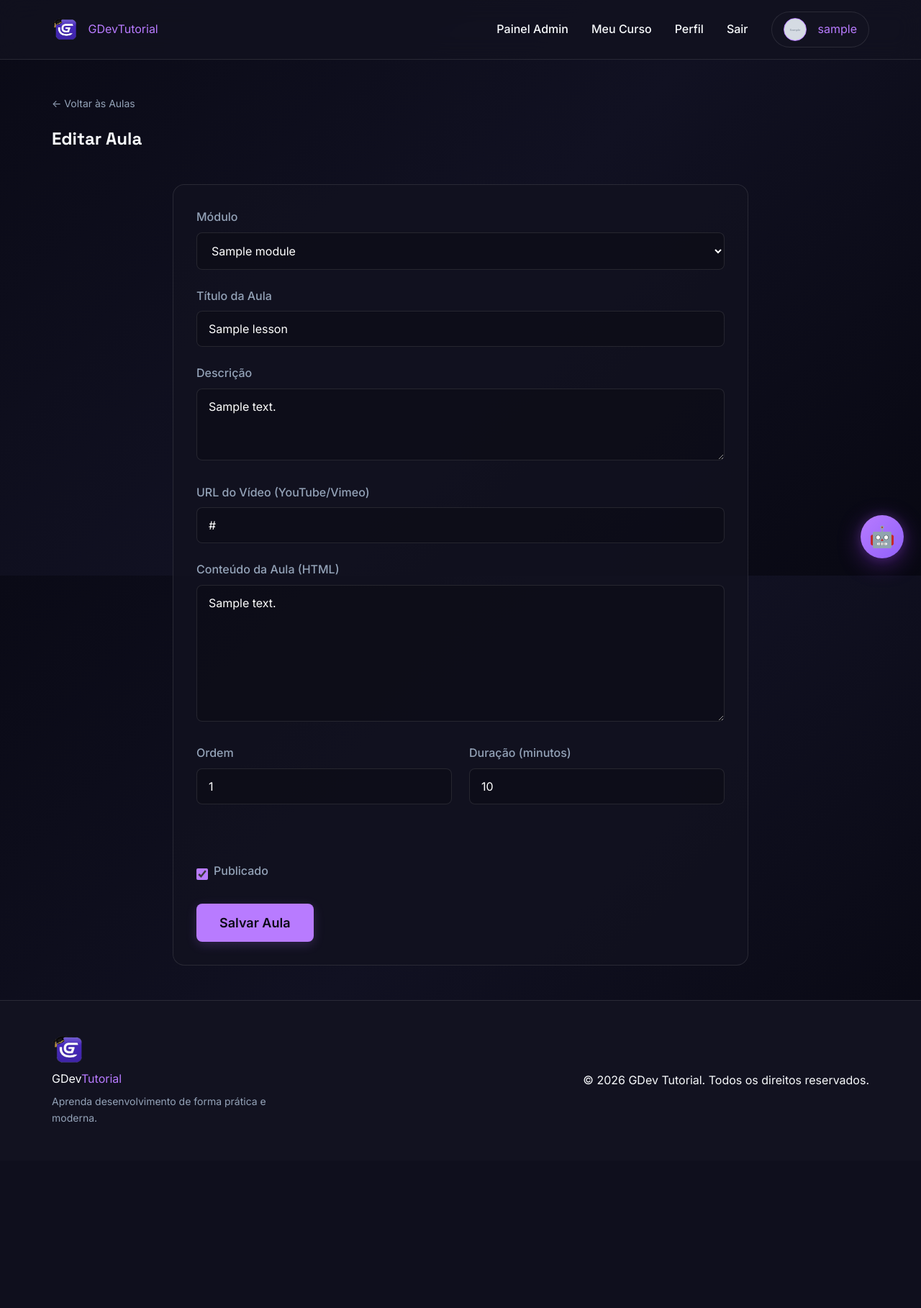
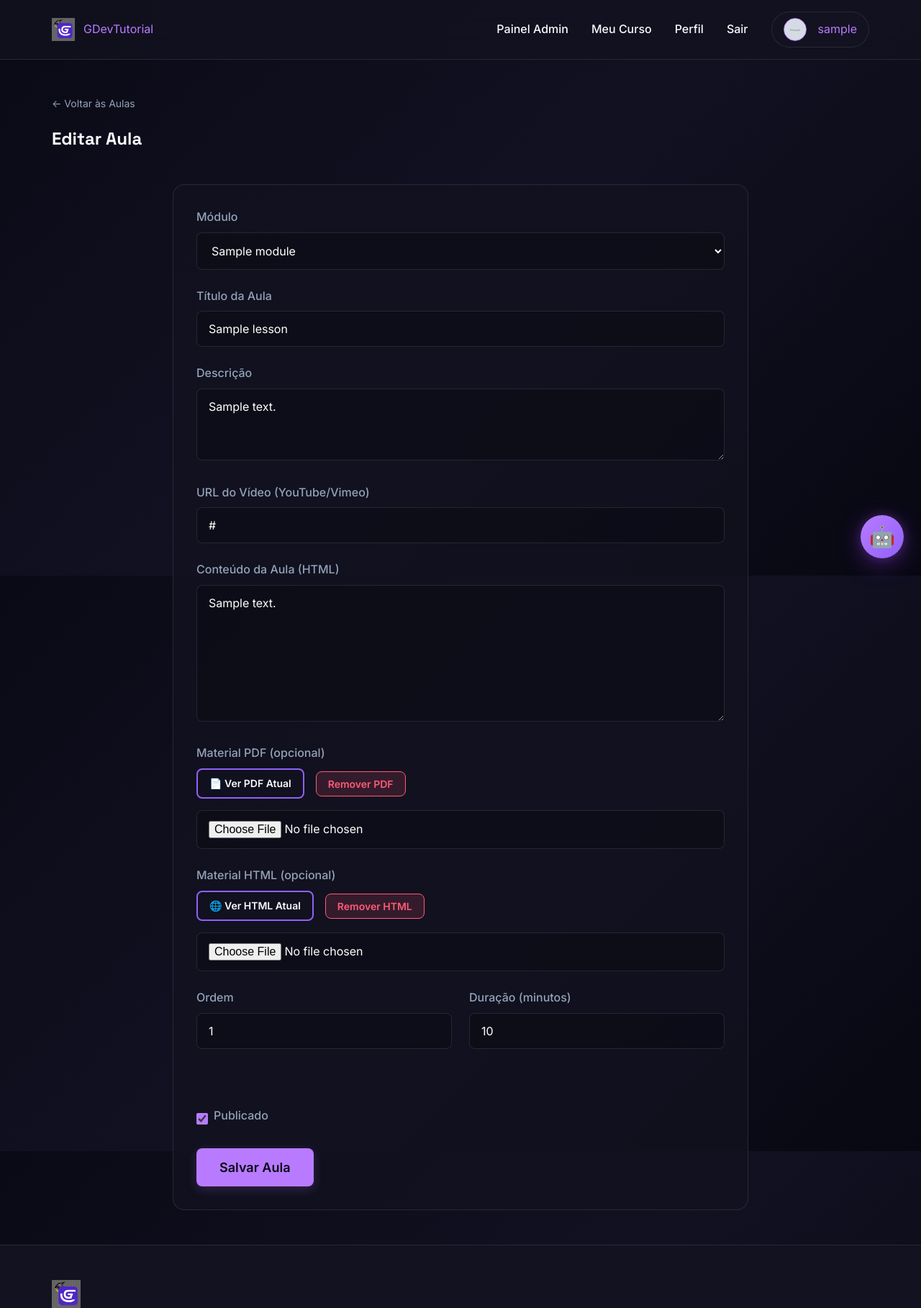
Before and after one commit to levydinsouza/projeto_antigravity, a Flask app: page /admin/lessons/1/edit in a window 1280 px wide. Shown: the top 1818 px of the page at 72% size. Before the commit the page ends 1560 px from the top, so only its background shows below. Run offline with Flask 3, Linux system fonts and the light colour scheme; a user stored in the database is signed in; tables that the repository leaves empty hold one stand-in row (values such as "Sample post"); grey boxes marked "Sample" are stand-in pictures; some libraries are stand-ins or nearby versions.

Commit message:
feat: add support for PDF/HTML support materials in lessons and linkify links in descriptions

```diff
--- a/app/admin_panel/forms.py
+++ b/app/admin_panel/forms.py
@@ -53,5 +53,11 @@ class LessonForm(FlaskForm):
     duration_minutes = IntegerField('Duração (minutos)', default=0, validators=[
         NumberRange(min=0, message='Duração deve ser um número positivo.')
     ])
+    pdf_file = FileField('Material PDF (opcional)', validators=[
+        FileAllowed(['pdf'], 'Apenas arquivos PDF são permitidos.')
+    ])
+    html_file = FileField('Material HTML (opcional)', validators=[
+        FileAllowed(['html', 'htm'], 'Apenas arquivos HTML são permitidos.')
+    ])
     is_published = BooleanField('Publicado')
     submit = SubmitField('Salvar Aula')
--- a/app/admin_panel/routes.py
+++ b/app/admin_panel/routes.py
@@ -6,7 +6,7 @@ from app.admin_panel import admin_bp
 from app.admin_panel.forms import ModuleForm, LessonForm
 from app.models import User, Module, Lesson, UserProgress
 from app import db
-from app.cloudinary_utils import upload_image, delete_image
+from app.cloudinary_utils import upload_image, delete_image, upload_raw_file, delete_raw_file
 
 
 def admin_required(f):
@@ -224,6 +224,27 @@ def new_lesson():
             duration_minutes=form.duration_minutes.data or 0,
             is_published=form.is_published.data
         )
+
+        # Handle PDF upload
+        if form.pdf_file.data:
+            pdf_result = upload_raw_file(form.pdf_file.data, folder='gdev-tutorial/lessons')
+            if pdf_result:
+                lesson.pdf_url = pdf_result['url']
+                lesson.pdf_public_id = pdf_result['public_id']
+                flash('Material PDF enviado com sucesso!', 'info')
+            else:
+                flash('Erro ao enviar material PDF.', 'warning')
+
+        # Handle HTML upload
+        if form.html_file.data:
+            html_result = upload_raw_file(form.html_file.data, folder='gdev-tutorial/lessons')
+            if html_result:
+                lesson.html_url = html_result['url']
+                lesson.html_public_id = html_result['public_id']
+                flash('Material HTML enviado com sucesso!', 'info')
+            else:
+                flash('Erro ao enviar material HTML.', 'warning')
+
         db.session.add(lesson)
         db.session.commit()
         flash(f'Aula "{lesson.title}" criada com sucesso!', 'success')
@@ -251,6 +272,31 @@ def edit_lesson(lesson_id):
         lesson.order = form.order.data or 0
         lesson.duration_minutes = form.duration_minutes.data or 0
         lesson.is_published = form.is_published.data
+
+        # Handle PDF upload
+        if form.pdf_file.data:
+            if lesson.pdf_public_id:
+                delete_raw_file(lesson.pdf_public_id)
+            pdf_result = upload_raw_file(form.pdf_file.data, folder='gdev-tutorial/lessons')
+            if pdf_result:
+                lesson.pdf_url = pdf_result['url']
+                lesson.pdf_public_id = pdf_result['public_id']
+                flash('Material PDF atualizado!', 'info')
+            else:
+                flash('Erro ao enviar material PDF.', 'warning')
+
+        # Handle HTML upload
+        if form.html_file.data:
+            if lesson.html_public_id:
+                delete_raw_file(lesson.html_public_id)
+            html_result = upload_raw_file(form.html_file.data, folder='gdev-tutorial/lessons')
+            if html_result:
+                lesson.html_url = html_result['url']
+                lesson.html_public_id = html_result['public_id']
+                flash('Material HTML atualizado!', 'info')
+            else:
+                flash('Erro ao enviar material HTML.', 'warning')
+
         db.session.commit()
         flash(f'Aula "{lesson.title}" atualizada!', 'success')
         return redirect(url_for('admin.lessons'))
@@ -265,7 +311,42 @@ def delete_lesson(lesson_id):
     """Delete a lesson."""
     lesson = Lesson.query.get_or_404(lesson_id)
     title = lesson.title
+
+    # Delete attachments from Cloudinary
+    if lesson.pdf_public_id:
+        delete_raw_file(lesson.pdf_public_id)
+    if lesson.html_public_id:
+        delete_raw_file(lesson.html_public_id)
+
     db.session.delete(lesson)
     db.session.commit()
     flash(f'Aula "{title}" foi deletada.', 'success')
     return redirect(url_for('admin.lessons'))
+
+
+@admin_bp.route('/lessons/<int:lesson_id>/delete_pdf', methods=['POST'])
+@admin_required
+def delete_lesson_pdf(lesson_id):
+    """Delete the PDF material of a lesson."""
+    lesson = Lesson.query.get_or_404(lesson_id)
+    if lesson.pdf_public_id:
+        delete_raw_file(lesson.pdf_public_id)
+    lesson.pdf_url = ''
+    lesson.pdf_public_id = ''
+    db.session.commit()
+    flash('Material PDF deletado.', 'success')
+    return redirect(url_for('admin.edit_lesson', lesson_id=lesson_id))
+
+
+@admin_bp.route('/lessons/<int:lesson_id>/delete_html', methods=['POST'])
+@admin_required
+def delete_lesson_html(lesson_id):
+    """Delete the HTML material of a lesson."""
+    lesson = Lesson.query.get_or_404(lesson_id)
+    if lesson.html_public_id:
+        delete_raw_file(lesson.html_public_id)
+    lesson.html_url = ''
+    lesson.html_public_id = ''
+    db.session.commit()
+    flash('Material HTML deletado.', 'success')
+    return redirect(url_for('admin.edit_lesson', lesson_id=lesson_id))
--- a/app/config.py
+++ b/app/config.py
@@ -10,6 +10,11 @@ class Config:
     if not db_url:
         # Check if a persistent volume path is specified (e.g., on Railway)
         sqlite_path = os.environ.get('SQLITE_DB_PATH')
+        if not sqlite_path:
+            volume_path = os.environ.get('RAILWAY_VOLUME_MOUNT_PATH')
+            if volume_path:
+                sqlite_path = os.path.join(volume_path, 'dev.db')
+
         if sqlite_path:
             # Ensure the directory for the custom SQLite path exists
             os.makedirs(os.path.dirname(sqlite_path), exist_ok=True)
--- a/app/models.py
+++ b/app/models.py
@@ -129,6 +129,11 @@ class Lesson(db.Model):
         db.DateTime, default=lambda: datetime.now(timezone.utc), nullable=False
     )
 
+    pdf_url = db.Column(db.String(500), default='')
+    pdf_public_id = db.Column(db.String(300), default='')
+    html_url = db.Column(db.String(500), default='')
+    html_public_id = db.Column(db.String(300), default='')
+
     # Relationships
     progress = db.relationship('UserProgress', backref='lesson', lazy='dynamic',
                                cascade='all, delete-orphan')
--- a/app/templates/admin/lesson_form.html
+++ b/app/templates/admin/lesson_form.html
@@ -7,7 +7,7 @@
         <a href="{{ url_for('admin.lessons') }}" class="back-link animate-fade-in">← Voltar às Aulas</a>
         <div class="admin-header animate-fade-in"><h1>{{ title }}</h1></div>
         <div class="admin-card form-card animate-fade-in">
-            <form method="POST" class="admin-form">
+            <form method="POST" enctype="multipart/form-data" class="admin-form">
                 {{ form.hidden_tag() }}
                 <div class="form-group">
                     <label for="module_id">{{ form.module_id.label.text }}</label>
@@ -34,6 +34,28 @@
                     {{ form.content(class="form-control form-textarea", id="content", rows="8", placeholder="Conteúdo textual da aula (suporta HTML)...") }}
                     {% for error in form.content.errors %}<span class="form-error">{{ error }}</span>{% endfor %}
                 </div>
+                <div class="form-group">
+                    <label for="pdf_file">{{ form.pdf_file.label.text }}</label>
+                    {% if lesson and lesson.pdf_url %}
+                    <div class="material-preview" style="margin-bottom: 1rem; display: flex; align-items: center; gap: 1rem;">
+                        <a href="{{ lesson.pdf_url }}" target="_blank" class="btn btn-outline btn-sm">📄 Ver PDF Atual</a>
+                        <button type="submit" formaction="{{ url_for('admin.delete_lesson_pdf', lesson_id=lesson.id) }}" class="btn btn-danger btn-sm">Remover PDF</button>
+                    </div>
+                    {% endif %}
+                    {{ form.pdf_file(class="form-control", id="pdf_file", accept=".pdf") }}
+                    {% for error in form.pdf_file.errors %}<span class="form-error">{{ error }}</span>{% endfor %}
+                </div>
+                <div class="form-group">
+                    <label for="html_file">{{ form.html_file.label.text }}</label>
+                    {% if lesson and lesson.html_url %}
+                    <div class="material-preview" style="margin-bottom: 1rem; display: flex; align-items: center; gap: 1rem;">
+                        <a href="{{ lesson.html_url }}" target="_blank" class="btn btn-outline btn-sm">🌐 Ver HTML Atual</a>
+                        <button type="submit" formaction="{{ url_for('admin.delete_lesson_html', lesson_id=lesson.id) }}" class="btn btn-danger btn-sm">Remover HTML</button>
+                    </div>
+                    {% endif %}
+                    {{ form.html_file(class="form-control", id="html_file", accept=".html,.htm") }}
+                    {% for error in form.html_file.errors %}<span class="form-error">{{ error }}</span>{% endfor %}
+                </div>
                 <div class="form-row">
                     <div class="form-group">
                         <label for="order">{{ form.order.label.text }}</label>
--- a/app/templates/base.html
+++ b/app/templates/base.html
@@ -5,8 +5,8 @@
     <meta name="viewport" content="width=device-width, initial-scale=1.0">
     <meta name="description" content="gdevtutorial.online - Plataforma de cursos online para desenvolvimento de jogos sem código (No-Code) com GDevelop">
     <title>{% block title %}gdevtutorial.online - Aprenda GDevelop{% endblock %}</title>
-    <link rel="icon" href="{{ url_for('static', filename='img/favicon.ico') }}" type="image/x-icon">
-    <link rel="shortcut icon" href="{{ url_for('static', filename='favicon.ico') }}" type="image/x-icon">
+    <link rel="icon" href="{{ url_for('static', filename='img/favicon.png') }}" type="image/png">
+    <link rel="shortcut icon" href="{{ url_for('static', filename='img/favicon.png') }}" type="image/png">
     <link rel="apple-touch-icon" href="{{ url_for('static', filename='img/favicon.png') }}">
     <link rel="preconnect" href="https://fonts.googleapis.com">
     <link rel="preconnect" href="https://fonts.gstatic.com" crossorigin>
--- a/app/templates/course/modules.html
+++ b/app/templates/course/modules.html
@@ -7,7 +7,7 @@
         <a href="{{ url_for('main.dashboard') }}" class="back-link animate-fade-in">← Voltar ao Dashboard</a>
         <div class="module-header animate-fade-in">
             <h1>{{ module.title }}</h1>
-            <p>{{ module.description }}</p>
+            <p>{{ module.description|linkify }}</p>
             <div class="module-meta">
                 <span>🎬 {{ lessons|length }} aulas</span>
                 <span>⏱ {{ module.total_duration }} min</span>
```
Also changed, not shown: app/__init__.py (+19 -0 lines), app/cloudinary_utils.py (+49 -0 lines), app/templates/course/lesson.html (+38 -0 lines), migrations/versions/8f1082531cd8_add_lesson_material_fields.py (added, +32 -0 lines), app/static/img/favicon.png, app/static/img/logo.png.
